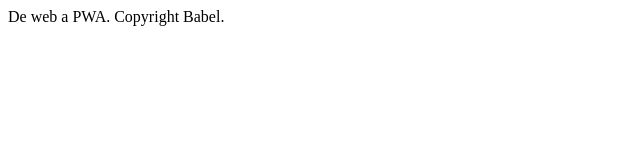
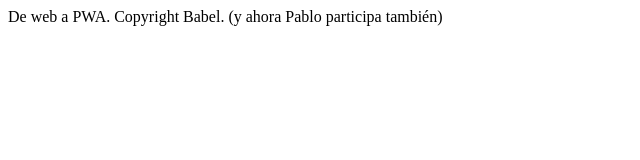
Before and after one commit to toxicosmos/PWA, a plain HTML site: page index.html in a window 1280 px wide. Shown: the whole page, without its empty margins (0-640 px from the left). Drawn offline with Linux system fonts and the light colour scheme.

Commit message:
Update manifest.json

```diff
--- a/index.html
+++ b/index.html
@@ -18,6 +18,7 @@
 	De web a PWA.
 
     Copyright Babel.
+	(y ahora Pablo participa también)
 </body>
 
 </html>
```
Also changed, not shown: manifest.json.
